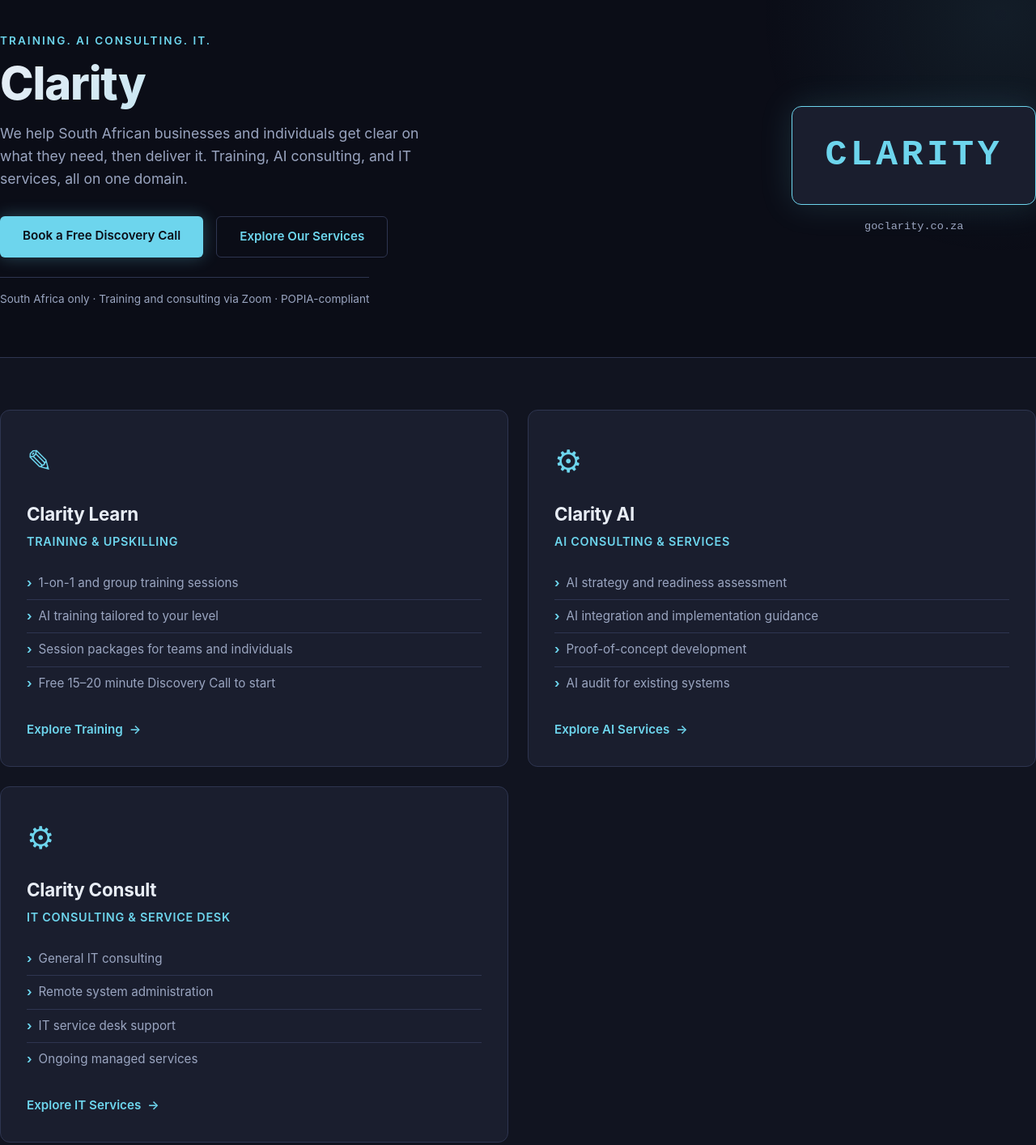
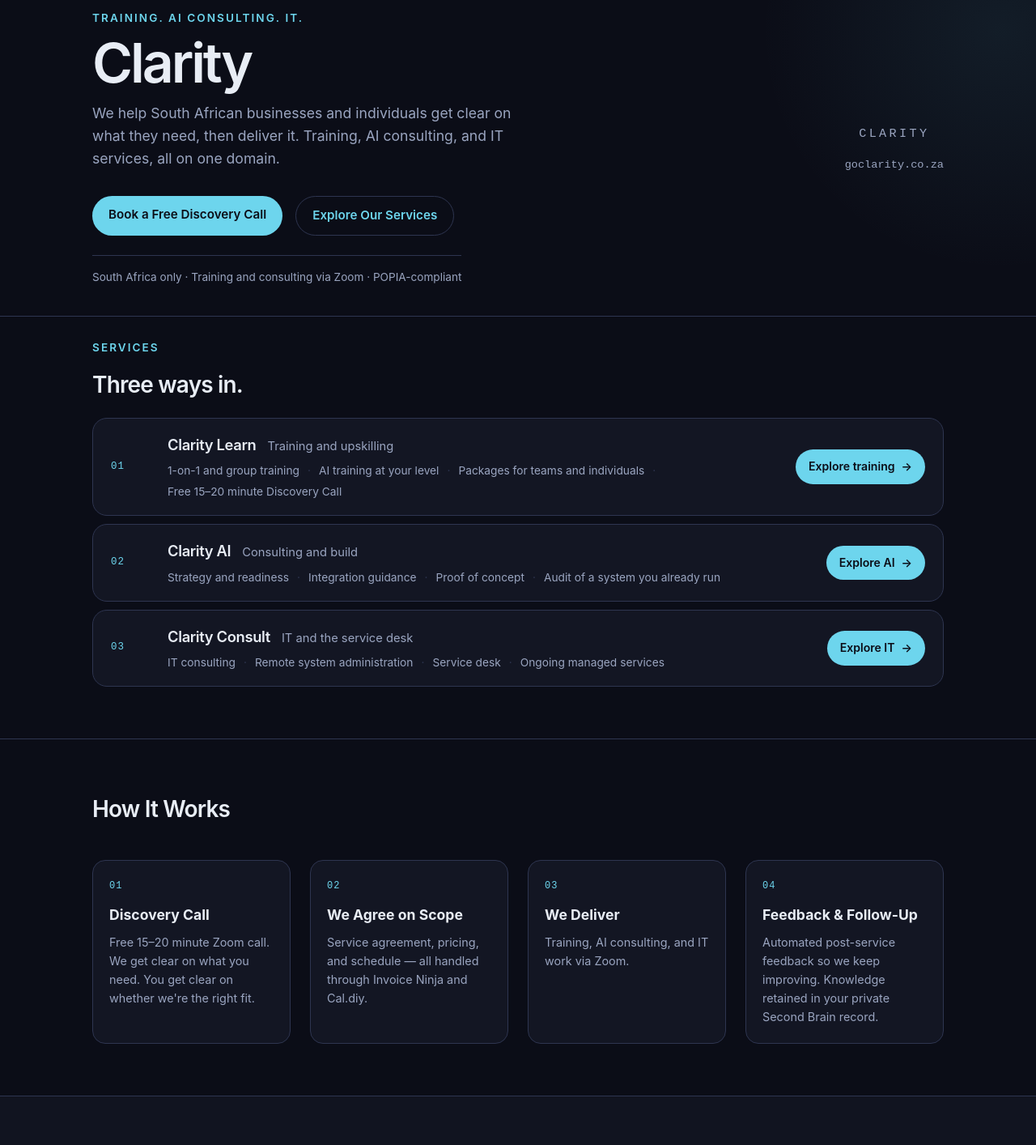
Before and after one commit to GreenyZA/Clarity, a plain HTML site: page index.html in a window 1280 px wide. Shown: the part 100-1514 px from the top of the page at 81% size. Drawn offline with Linux system fonts and the light colour scheme; no server answers.

Commit message:
Stack the three services and quiet the page.
Learn, AI, and Consult are full-width rows. Pricing is three columns. Entrance fades are off so the rows stay visible.

```diff
--- a/css/style.css
+++ b/css/style.css
@@ -93,14 +93,14 @@ a:hover {
 
 .logo-mark {
     font-family: var(--font-mono);
-    font-weight: 700;
-    font-size: 1.2rem;
-    letter-spacing: 0.08em;
-    color: var(--color-accent);
-    background: var(--color-surface);
-    padding: 6px 14px;
-    border-radius: var(--radius-sm);
-    border: 1px solid var(--color-border);
+    font-weight: 600;
+    font-size: 0.92rem;
+    letter-spacing: 0.18em;
+    color: var(--color-text);
+    background: transparent;
+    padding: 0;
+    border-radius: 0;
+    border: none;
 }
 
 /* ---------- BUTTONS ---------- */
@@ -120,13 +120,13 @@ a:hover {
 .btn-primary {
     background: var(--color-accent);
     color: var(--color-bg);
-    box-shadow: 0 0 20px rgba(109, 213, 237, 0.3);
+    box-shadow: none;
+    border-radius: 999px;
+    padding: 11px 20px;
 }
 
 .btn-primary:hover {
     background: #8be3f5;
-    transform: translateY(-2px);
-    box-shadow: 0 0 30px rgba(109, 213, 237, 0.5);
     color: var(--color-bg);
 }
 
@@ -134,6 +134,8 @@ a:hover {
     background: transparent;
     color: var(--color-accent);
     border: 1px solid var(--color-border);
+    border-radius: 999px;
+    padding: 11px 20px;
 }
 
 .btn-secondary:hover {
@@ -195,7 +197,7 @@ a:hover {
 
 /* ---------- HERO ---------- */
 .hero {
-    padding: 80px 0 60px;
+    padding: 56px 0 36px;
     position: relative;
     overflow: hidden;
 }
@@ -212,6 +214,9 @@ a:hover {
 }
 
 .hero-inner {
+    max-width: 1100px;
+    margin: 0 auto;
+    padding: 0 24px;
     display: flex;
     align-items: center;
     gap: 60px;
@@ -232,15 +237,12 @@ a:hover {
 }
 
 .hero h1 {
-    font-size: 3.5rem;
-    font-weight: 800;
-    letter-spacing: -0.02em;
-    line-height: 1.1;
+    font-size: 4.25rem;
+    font-weight: 600;
+    letter-spacing: -0.045em;
+    line-height: 0.95;
     margin-bottom: 16px;
-    background: linear-gradient(135deg, var(--color-text) 0%, var(--color-accent) 100%);
-    -webkit-background-clip: text;
-    -webkit-text-fill-color: transparent;
-    background-clip: text;
+    color: var(--color-text);
 }
 
 .hero-sub {
@@ -272,15 +274,14 @@ a:hover {
 
 .logo-big {
     font-family: var(--font-mono);
-    font-weight: 800;
-    font-size: 2.8rem;
-    letter-spacing: 0.1em;
-    color: var(--color-accent);
-    background: var(--color-surface);
-    padding: 24px 40px;
-    border-radius: var(--radius-md);
-    border: 1px solid var(--color-accent);
-    box-shadow: var(--shadow-glow);
+    font-weight: 500;
+    font-size: 0.95rem;
+    letter-spacing: 0.22em;
+    color: var(--color-text-dim);
+    background: transparent;
+    padding: 0;
+    border: none;
+    box-shadow: none;
     display: inline-block;
 }
 
@@ -297,87 +298,122 @@ section {
 }
 
 section h2 {
-    font-size: 2rem;
-    font-weight: 700;
+    font-size: 1.75rem;
+    font-weight: 600;
     margin-bottom: 12px;
-    letter-spacing: -0.01em;
+    letter-spacing: -0.03em;
 }
 
 section > div > h2 {
     margin-bottom: 32px;
 }
 
-/* ---------- PILLARS ---------- */
+.how-inner,
+.pricing-inner,
+.why-inner,
+.contact-inner {
+    max-width: 1100px;
+    margin: 0 auto;
+    padding: 0 24px;
+}
+
+/* ---------- SERVICES ---------- */
 .pillars {
-    background: var(--color-bg-alt);
+    background: transparent;
     border-top: 1px solid var(--color-border);
-    border-bottom: 1px solid var(--color-border);
+    border-bottom: none;
+    padding-top: 28px;
 }
 
 .pillars-inner {
-    display: grid;
-    grid-template-columns: repeat(2, 1fr);
-    gap: 24px;
+    max-width: 1100px;
+    margin: 0 auto;
+    padding: 0 24px;
+    display: flex;
+    flex-direction: column;
+    gap: 10px;
+}
+
+.pillars-head {
+    margin-bottom: 8px;
+}
+
+.pillars-head h2 {
+    font-size: 1.75rem;
+    font-weight: 600;
+    letter-spacing: -0.03em;
+    margin: 0;
 }
 
 .pillar {
-    background: var(--color-surface);
+    display: grid;
+    grid-template-columns: 52px minmax(0, 1fr) auto;
+    align-items: center;
+    gap: 18px;
+    background: rgba(26, 30, 46, 0.55);
     border: 1px solid var(--color-border);
-    border-radius: var(--radius-md);
-    padding: 32px;
-    transition: all 0.3s;
-    position: relative;
-    overflow: hidden;
-    opacity: 1; /* visible by default */
+    border-radius: 18px;
+    padding: 18px 22px;
+    transition: border-color 0.2s, background 0.2s;
 }
 
 .pillar:hover {
-    border-color: var(--color-accent);
-    transform: translateY(-4px);
-    box-shadow: var(--shadow-card);
+    border-color: rgba(109, 213, 237, 0.55);
+    background: var(--color-surface);
+    transform: none;
+    box-shadow: none;
 }
 
-.pillar-icon {
-    font-size: 2.4rem;
+.pillar-index {
+    font-family: var(--font-mono);
+    font-size: 0.78rem;
+    letter-spacing: 0.08em;
     color: var(--color-accent);
-    margin-bottom: 16px;
+}
+
+.pillar-head {
+    display: flex;
+    align-items: baseline;
+    gap: 14px;
+    flex-wrap: wrap;
+    margin-bottom: 6px;
 }
 
 .pillar h2 {
-    font-size: 1.4rem;
-    margin-bottom: 4px;
+    font-size: 1.15rem;
+    font-weight: 600;
+    letter-spacing: -0.02em;
+    margin: 0;
 }
 
-.pillar > p {
-    color: var(--color-accent);
-    font-weight: 600;
-    font-size: 0.9rem;
-    letter-spacing: 0.05em;
-    text-transform: uppercase;
-    margin-bottom: 20px;
+.pillar-head p {
+    margin: 0;
+    color: var(--color-text-dim);
+    font-size: 0.92rem;
+    font-weight: 400;
+    letter-spacing: 0;
+    text-transform: none;
 }
 
 .pillar-list {
     list-style: none;
-    margin-bottom: 24px;
+    display: flex;
+    flex-wrap: wrap;
+    gap: 4px 0;
+    margin: 0;
 }
 
 .pillar-list li {
-    padding: 8px 0;
+    padding: 0;
     color: var(--color-text-dim);
-    font-size: 0.95rem;
-    border-bottom: 1px solid var(--color-border);
-}
-
-.pillar-list li:last-child {
+    font-size: 0.86rem;
     border-bottom: none;
 }
 
-.pillar-list li::before {
-    content: '›';
-    color: var(--color-accent);
-    margin-right: 8px;
-    font-weight: 700;
+.pillar-list li:not(:last-child)::after {
+    content: '·';
+    margin: 0 10px;
+    color: var(--color-border);
 }
 
 .pillar-cta {
@@ -385,14 +421,18 @@ section > div > h2 {
     align-items: center;
     gap: 8px;
     font-weight: 600;
-    font-size: 0.95rem;
-    color: var(--color-accent);
-    transition: gap 0.2s;
+    font-size: 0.88rem;
+    color: var(--color-bg);
+    background: var(--color-accent);
+    border-radius: 999px;
+    padding: 10px 16px;
+    white-space: nowrap;
 }
 
 .pillar-cta:hover {
-    gap: 16px;
-    color: var(--color-accent-2);
+    gap: 10px;
+    color: var(--color-bg);
+    background: #8be3f5;
 }
 
 .pillar-cta .arrow {
@@ -400,7 +440,7 @@ section > div > h2 {
 }
 
 .pillar:hover .pillar-cta .arrow {
-    transform: translateX(4px);
+    transform: translateX(3px);
 }
 
 /* ---------- HOW IT WORKS ---------- */
@@ -422,35 +462,37 @@ section > div > h2 {
 
 .steps li {
     counter-increment: step-counter;
-    background: var(--color-surface);
+    display: flex;
+    flex-direction: column;
+    align-items: flex-start;
+    background: rgba(26, 30, 46, 0.55);
     border: 1px solid var(--color-border);
-    border-radius: var(--radius-md);
-    padding: 28px;
+    border-radius: 16px;
+    padding: 22px 20px 20px;
     position: relative;
-    transition: all 0.25s;
+    transition: border-color 0.2s;
 }
 
 .steps li:hover {
-    border-color: var(--color-accent);
-    transform: translateY(-2px);
+    border-color: rgba(109, 213, 237, 0.55);
+    transform: none;
 }
 
 .steps li::before {
-    content: counter(step-counter);
-    position: absolute;
-    top: -12px;
-    left: -12px;
-    width: 32px;
-    height: 32px;
-    background: var(--color-accent);
-    color: var(--color-bg);
-    font-weight: 700;
-    font-size: 0.9rem;
-    border-radius: 50%;
-    display: flex;
-    align-items: center;
-    justify-content: center;
-    box-shadow: 0 0 16px rgba(109, 213, 237, 0.4);
+    content: counter(step-counter, decimal-leading-zero);
+    position: static;
+    width: auto;
+    height: auto;
+    margin-bottom: 12px;
+    background: transparent;
+    color: var(--color-accent);
+    font-family: var(--font-mono);
+    font-weight: 500;
+    font-size: 0.75rem;
+    letter-spacing: 0.08em;
+    border-radius: 0;
+    display: block;
+    box-shadow: none;
 }
 
 .steps li strong {
@@ -483,22 +525,22 @@ section > div > h2 {
 
 .pricing-grid {
     display: grid;
-    grid-template-columns: repeat(2, 1fr);
-    gap: 20px;
+    grid-template-columns: repeat(3, 1fr);
+    gap: 12px;
     margin-bottom: 24px;
 }
 
 .pricing-card {
-    background: var(--color-surface);
+    background: rgba(26, 30, 46, 0.55);
     border: 1px solid var(--color-border);
-    border-radius: var(--radius-md);
-    padding: 28px;
-    transition: all 0.3s;
+    border-radius: 16px;
+    padding: 22px 20px;
+    transition: border-color 0.2s;
 }
 
 .pricing-card:hover {
-    border-color: var(--color-accent);
-    box-shadow: var(--shadow-card);
+    border-color: rgba(109, 213, 237, 0.55);
+    box-shadow: none;
 }
 
 .pricing-card h3 {
@@ -901,6 +943,24 @@ section > div > h2 {
         grid-template-columns: 1fr;
     }
 
+    .pillar {
+        grid-template-columns: 1fr;
+        gap: 12px;
+    }
+
+    .pillar-list {
+        flex-direction: column;
+        gap: 4px;
+    }
+
+    .pillar-list li:not(:last-child)::after {
+        content: none;
+    }
+
+    .pillar-cta {
+        justify-self: start;
+    }
+
     .steps {
         grid-template-columns: 1fr;
     }
@@ -938,16 +998,5 @@ section > div > h2 {
 .why-list li,
 .contact-box,
 .contact-form {
-    animation: fadeInUp 0.6s ease-out both;
+    animation: none;
 }
-
-.pillar:nth-child(1) { animation-delay: 0.1s; }
-.pillar:nth-child(2) { animation-delay: 0.2s; }
-.pillar:nth-child(3) { animation-delay: 0.3s; }
-.steps li:nth-child(1) { animation-delay: 0.15s; }
-.steps li:nth-child(2) { animation-delay: 0.25s; }
-.steps li:nth-child(3) { animation-delay: 0.35s; }
-.steps li:nth-child(4) { animation-delay: 0.45s; }
-.pricing-card:nth-child(1) { animation-delay: 0.1s; }
-.pricing-card:nth-child(2) { animation-delay: 0.2s; }
-.pricing-card:nth-child(3) { animation-delay: 0.3s; }
--- a/index.html
+++ b/index.html
@@ -5,7 +5,7 @@
     <meta name="viewport" content="width=device-width, initial-scale=1.0">
     <title>Clarity: Training, AI consulting, and IT.</title>
     <meta name="description" content="Clarity delivers training, AI consulting, and IT consulting to South African clients. Self-hosted. POPIA-compliant.">
-    <link rel="stylesheet" href="css/style.css">
+    <link rel="stylesheet" href="css/style.css?v=20261126">
     <link rel="icon" href="assets/favicon.svg" type="image/svg+xml">
 </head>
 <body>
@@ -47,47 +47,64 @@
             </div>
         </section>
 
-        <!-- THREE PILLARS -->
-        <section class="pillars">
+        <!-- SERVICES -->
+        <section class="pillars" id="services">
             <div class="pillars-inner">
-                <div class="pillar" id="learn">
-                    <div class="pillar-icon">&#9998;</div>
-                    <h2>Clarity Learn</h2>
-                    <p>Training &amp; Upskilling</p>
-                    <ul class="pillar-list">
-                        <li>1-on-1 and group training sessions</li>
-                        <li>AI training tailored to your level</li>
-                        <li>Session packages for teams and individuals</li>
-                        <li>Free 15–20 minute Discovery Call to start</li>
-                    </ul>
-                    <a href="#contact" class="pillar-cta">Explore Training<span class="arrow">→</span></a>
+                <div class="pillars-head">
+                    <p class="tagline">Services</p>
+                    <h2>Three ways in.</h2>
                 </div>
 
-                <div class="pillar" id="ai">
-                    <div class="pillar-icon">&#9881;</div>
+                <article class="pillar" id="learn">
+                    <div class="pillar-index" aria-hidden="true">01</div>
+                    <div class="pillar-main">
+                        <div class="pillar-head">
+                            <h2>Clarity Learn</h2>
+                            <p>Training and upskilling</p>
+                        </div>
+                        <ul class="pillar-list">
+                            <li>1-on-1 and group training</li>
+                            <li>AI training at your level</li>
+                            <li>Packages for teams and individuals</li>
+                            <li>Free 15–20 minute Discovery Call</li>
+                        </ul>
+                    </div>
+                    <a href="#contact" class="pillar-cta">Explore training<span class="arrow">→</span></a>
+                </article>
+
+                <article class="pillar" id="ai">
+                    <div class="pillar-index" aria-hidden="true">02</div>
+                    <div class="pillar-main">
+                        <div class="pillar-head">
                             <h2>Clarity AI</h2>
-                    <p>AI Consulting &amp; Services</p>
+                            <p>Consulting and build</p>
+                        </div>
                         <ul class="pillar-list">
-                        <li>AI strategy and readiness assessment</li>
-                        <li>AI integration and implementation guidance</li>
-                        <li>Proof-of-concept development</li>
-                        <li>AI audit for existing systems</li>
+                            <li>Strategy and readiness</li>
+                            <li>Integration guidance</li>
+                            <li>Proof of concept</li>
+                            <li>Audit of a system you already run</li>
                         </ul>
-                    <a href="#contact" class="pillar-cta">Explore AI Services<span class="arrow">→</span></a>
                     </div>
+                    <a href="#contact" class="pillar-cta">Explore AI<span class="arrow">→</span></a>
+                </article>
 
-                <div class="pillar" id="consult">
-                    <div class="pillar-icon">&#9881;</div>
+                <article class="pillar" id="consult">
+                    <div class="pillar-index" aria-hidden="true">03</div>
+                    <div class="pillar-main">
+                        <div class="pillar-head">
                             <h2>Clarity Consult</h2>
-                    <p>IT Consulting &amp; Service Desk</p>
+                            <p>IT and the service desk</p>
+                        </div>
                         <ul class="pillar-list">
-                        <li>General IT consulting</li>
+                            <li>IT consulting</li>
                             <li>Remote system administration</li>
-                        <li>IT service desk support</li>
+                            <li>Service desk</li>
                             <li>Ongoing managed services</li>
                         </ul>
-                    <a href="#contact" class="pillar-cta">Explore IT Services<span class="arrow">→</span></a>
                     </div>
+                    <a href="#contact" class="pillar-cta">Explore IT<span class="arrow">→</span></a>
+                </article>
             </div>
         </section>
 
```
Lines whose indentation alone changed are shown as unchanged.
